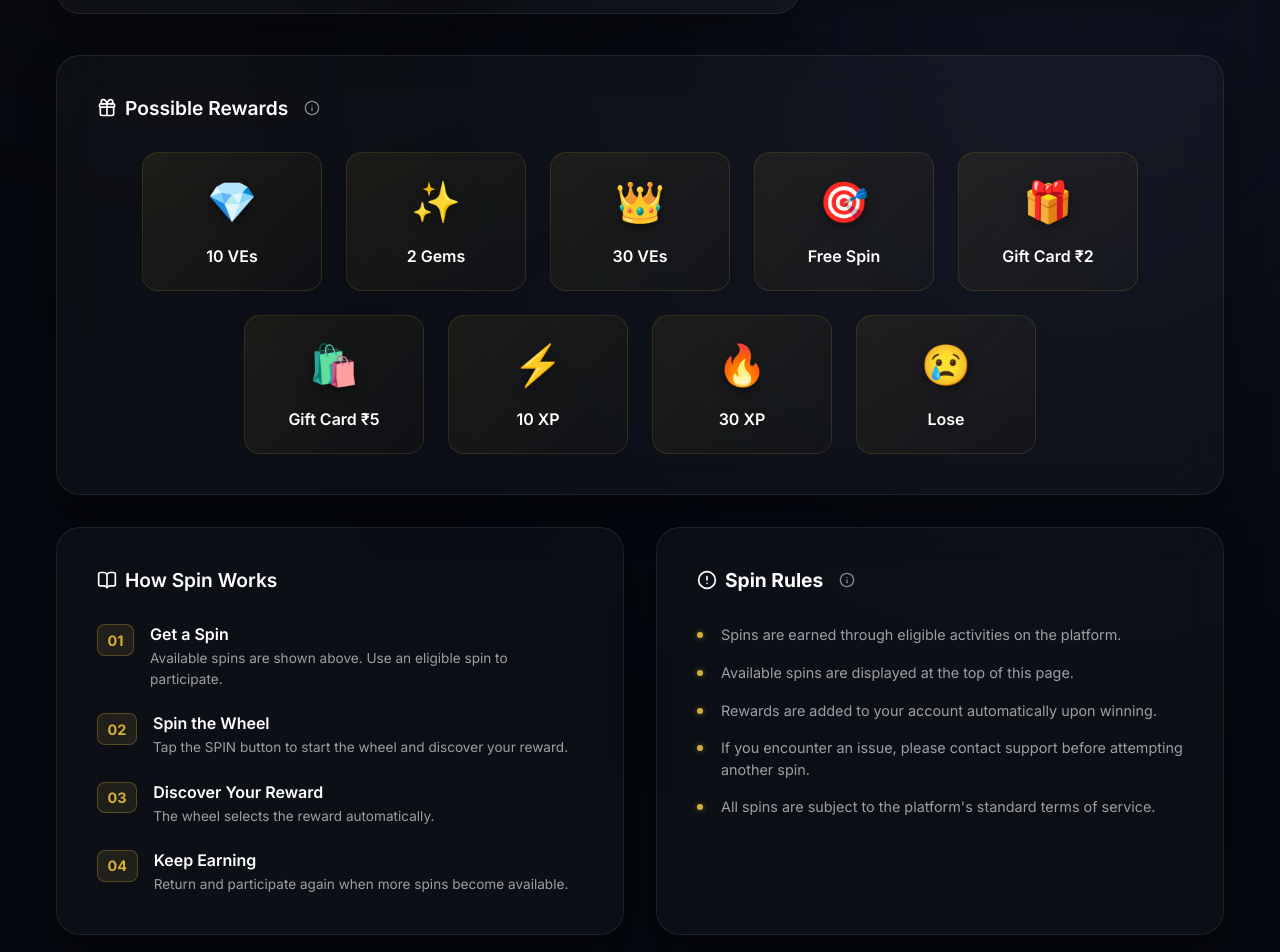
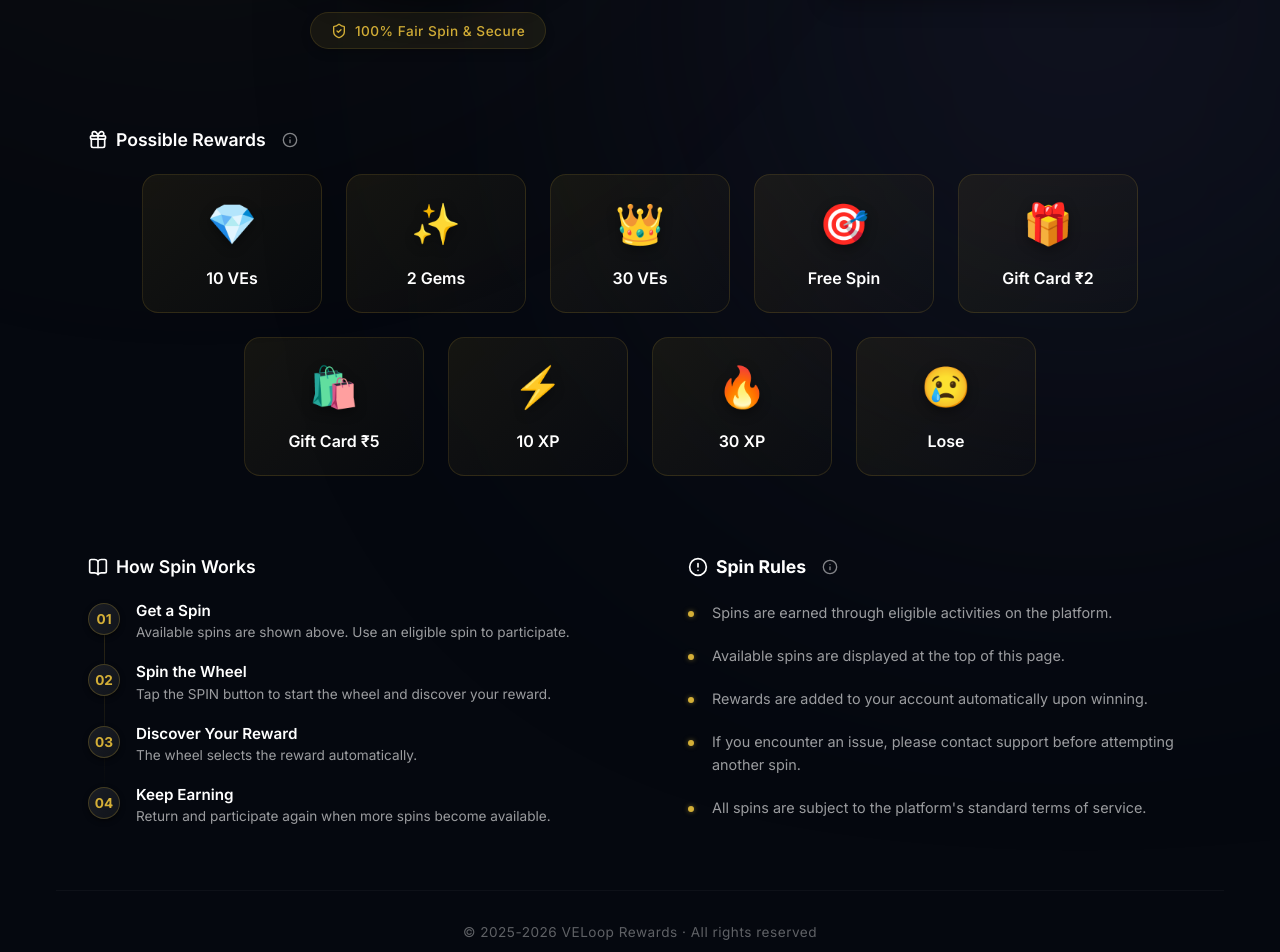
Before and after one commit to Souptik-Hazra/Veloop-Rewards-Spin-Wheel, a React app in the folder frontend/: page / in a window 1280 px wide. Shown: the part 580-1532 px from the top of the page. Built offline with nearby package versions, Linux system fonts and the light colour scheme; the HTML template or start-up script is replaced by a standard one.

Commit message:
UI Polish: Refine widget styling and add title fade animation on spin

```diff
--- a/frontend/src/components/SpinRules/SpinRules.jsx
+++ b/frontend/src/components/SpinRules/SpinRules.jsx
@@ -1,6 +1,6 @@
-import React, { useState } from 'react';
+import React from 'react';
 import Tooltip from '../Tooltip/Tooltip';
-import { BookOpen, AlertCircle, ChevronDown, ChevronUp } from 'lucide-react';
+import { BookOpen, AlertCircle } from 'lucide-react';
 
 const SpinRules = ({ styles }) => {
   return (
@@ -13,28 +13,28 @@ const SpinRules = ({ styles }) => {
         <div className={styles.stepsList}>
           <div className={styles.stepItem}>
             <div className={styles.stepNumber}>01</div>
-            <div>
+            <div className={styles.stepContent}>
               <h3 className={styles.stepHeading}>Get a Spin</h3>
               <p className={styles.stepDesc}>Available spins are shown above. Use an eligible spin to participate.</p>
             </div>
           </div>
           <div className={styles.stepItem}>
             <div className={styles.stepNumber}>02</div>
-            <div>
+            <div className={styles.stepContent}>
               <h3 className={styles.stepHeading}>Spin the Wheel</h3>
               <p className={styles.stepDesc}>Tap the SPIN button to start the wheel and discover your reward.</p>
             </div>
           </div>
           <div className={styles.stepItem}>
             <div className={styles.stepNumber}>03</div>
-            <div>
+            <div className={styles.stepContent}>
               <h3 className={styles.stepHeading}>Discover Your Reward</h3>
               <p className={styles.stepDesc}>The wheel selects the reward automatically.</p>
             </div>
           </div>
           <div className={styles.stepItem}>
             <div className={styles.stepNumber}>04</div>
-            <div>
+            <div className={styles.stepContent}>
               <h3 className={styles.stepHeading}>Keep Earning</h3>
               <p className={styles.stepDesc}>Return and participate again when more spins become available.</p>
             </div>
--- a/frontend/src/pages/SpinWheel/SpinWheel.jsx
+++ b/frontend/src/pages/SpinWheel/SpinWheel.jsx
@@ -5,7 +5,7 @@ import SpinHero from '../../components/SpinHero/SpinHero';
 import RewardPreview from '../../components/RewardPreview/RewardPreview';
 import SpinRules from '../../components/SpinRules/SpinRules';
 import RewardResult from '../../components/RewardResult/RewardResult';
-import { ChevronLeft, AlertTriangle } from 'lucide-react';
+import { ChevronLeft, AlertTriangle, ShieldCheck } from 'lucide-react';
 
 import { REWARDS } from '../../config/constants';
 import { apiService } from '../../services/apiService';
@@ -15,10 +15,22 @@ const SpinWheel = () => {
   const [isSpinning, setIsSpinning] = useState(false);
   const [showResult, setShowResult] = useState(false);
   const [wonReward, setWonReward] = useState(null);
+  const [isTitleHidden, setIsTitleHidden] = useState(false);
 
   // Loading and Error states
   const [isLoading, setIsLoading] = useState(true);
   const [hasError, setHasError] = useState(false);
+
+  useEffect(() => {
+    if (isSpinning) {
+      setIsTitleHidden(true);
+    } else if (isTitleHidden) {
+      const timer = setTimeout(() => {
+        setIsTitleHidden(false);
+      }, 2000);
+      return () => clearTimeout(timer);
+    }
+  }, [isSpinning]);
 
   // Simulated API Fetch
   const fetchData = async () => {
@@ -100,7 +112,16 @@ const SpinWheel = () => {
           </div>
         ) : (
           <div className={styles.wheelSection}>
-            <h2 className={styles.wheelTitle}>Spin. Discover. Get Rewarded.</h2>
+            <h2
+              className={styles.wheelTitle}
+              style={{
+                opacity: isTitleHidden ? 0 : 1,
+                transition: 'opacity 0.5s ease',
+                pointerEvents: isTitleHidden ? 'none' : 'auto'
+              }}
+            >
+              Spin. Discover. Get Rewarded.
+            </h2>
             <MainWheel
               rewards={REWARDS.map(r => ({ label: r.wheelLabel, icon: r.icon, color: r.color, ...r }))}
               onSpinRequest={handleSpinRequest}
@@ -109,6 +130,9 @@ const SpinWheel = () => {
               setIsSpinning={setIsSpinning}
               disabled={availableSpins === 0}
             />
+            <div className={styles.trustBadge}>
+              <ShieldCheck size={16} /> 100% Fair Spin & Secure
+            </div>
           </div>
         )}
 
--- a/frontend/src/pages/SpinWheel/SpinWheel.module.css
+++ b/frontend/src/pages/SpinWheel/SpinWheel.module.css
@@ -7,8 +7,8 @@
   --gold-primary: #D4AF37;
   --gold-light: #F3E5AB;
   --gold-dark: #996515;
-  --glass-bg: rgba(255, 255, 255, 0.03);
-  --glass-border: rgba(255, 255, 255, 0.08);
+  --glass-bg: rgba(255, 255, 255, 0.02);
+  --glass-border: rgba(255, 255, 255, 0.04);
   --text-primary: #ffffff;
   --text-secondary: rgba(255, 255, 255, 0.6);
 }
@@ -111,15 +111,14 @@
 /* Wheel Section */
 .wheelSection {
   grid-area: wheel;
-  background: var(--glass-bg);
-  backdrop-filter: blur(20px);
-  border: 1px solid var(--glass-border);
+  background: transparent; /* Changed from var(--glass-bg) per user request */
+  backdrop-filter: none; /* Removed blur per user request */
+  border: none;
   border-radius: 24px;
   padding: 1.5rem;
   display: flex;
   flex-direction: column;
   align-items: center;
-  box-shadow: 0 20px 40px rgba(0,0,0,0.4);
   position: relative;
   overflow: hidden;
   animation: fadeUp 1s cubic-bezier(0.16, 1, 0.3, 1) forwards;
@@ -135,6 +134,22 @@
   -webkit-background-clip: text;
   -webkit-text-fill-color: transparent;
   letter-spacing: -0.5px;
+}
+
+.trustBadge {
+  margin-top: 1.5rem;
+  display: flex;
+  align-items: center;
+  gap: 0.5rem;
+  font-size: 0.85rem;
+  font-weight: 500;
+  color: var(--gold-primary);
+  background: rgba(212, 175, 55, 0.08);
+  border: 1px solid rgba(212, 175, 55, 0.15);
+  padding: 0.6rem 1.25rem;
+  border-radius: 50px;
+  letter-spacing: 0.5px;
+  box-shadow: 0 4px 10px rgba(0, 0, 0, 0.2);
 }
 
 @keyframes fadeUp {
@@ -193,7 +208,8 @@
   width: 70px;
   height: 70px;
   border-radius: 50%;
-  background: linear-gradient(135deg, var(--gold-light), var(--gold-primary), var(--gold-dark));
+  /* Softer brushed metallic gradient instead of harsh yellow */
+  background: linear-gradient(135deg, #F3E5AB 0%, #D4AF37 40%, #B8860B 80%, #996515 100%);
   display: flex;
   align-items: center;
   justify-content: center;
@@ -261,19 +277,22 @@
 /* Full Width Widgets */
 
 .fullWidthWidget {
-  background: var(--glass-bg);
-  backdrop-filter: blur(20px);
-  border: 1px solid var(--glass-border);
+  background: transparent;
+  backdrop-filter: none;
+  border: none;
   border-radius: 24px;
-  padding: 2.5rem;
-  box-shadow: 0 20px 40px rgba(0,0,0,0.4);
-  margin-top: 2rem;
+  padding: 2rem; /* Reduced from 2.5rem */
+  box-shadow: none;
+  margin-top: 1.5rem; /* Reduced from 2rem */
+  height: 100%; /* For balance */
+  display: flex;
+  flex-direction: column;
 }
 
 .widgetTitle {
-  font-size: 1.2rem;
+  font-size: 1.1rem; /* Slightly tighter */
   font-weight: 600;
-  margin-bottom: 2rem;
+  margin-bottom: 1.5rem; /* Reduced from 2rem */
   display: flex;
   align-items: center;
   gap: 0.5rem;
@@ -441,42 +460,68 @@
   display: grid;
   grid-template-columns: repeat(auto-fit, minmax(300px, 1fr));
   gap: 2rem;
-  margin-top: 2rem;
+  margin-top: 1rem;
 }
 
 .stepsList {
   display: flex;
   flex-direction: column;
-  gap: 1.5rem;
+  gap: 1.25rem;
+  position: relative;
+}
+
+/* Connecting timeline line */
+.stepsList::before {
+  content: '';
+  position: absolute;
+  left: 16px; /* center of 32px badge */
+  top: 16px;
+  bottom: 30px; /* Stop before last item finishes */
+  width: 1px;
+  background: linear-gradient(to bottom, rgba(212, 175, 55, 0.2), transparent);
+  z-index: 0;
 }
 
 .stepItem {
   display: flex;
   gap: 1rem;
   align-items: flex-start;
+  position: relative;
+  z-index: 1;
 }
 
 .stepNumber {
-  background: rgba(212, 175, 55, 0.1);
+  background: linear-gradient(135deg, #1A1D24, #11141A);
   color: var(--gold-primary);
   font-weight: 700;
-  font-size: 0.9rem;
-  padding: 0.4rem 0.6rem;
-  border-radius: 8px;
-  border: 1px solid rgba(212, 175, 55, 0.3);
+  font-size: 0.85rem;
+  width: 32px;
+  height: 32px;
+  display: flex;
+  align-items: center;
+  justify-content: center;
+  border-radius: 50%;
+  border: 1px solid rgba(212, 175, 55, 0.25);
+  flex-shrink: 0;
+  box-shadow: 0 2px 5px rgba(0,0,0,0.5);
+  margin-top: 2px; /* optical alignment with text */
+}
+
+.stepContent {
+  flex: 1;
 }
 
 .stepHeading {
-  font-size: 1rem;
+  font-size: 0.95rem;
   font-weight: 600;
   color: var(--text-primary);
-  margin-bottom: 0.25rem;
+  margin-bottom: 0.2rem;
 }
 
 .stepDesc {
   font-size: 0.85rem;
   color: var(--text-secondary);
-  line-height: 1.5;
+  line-height: 1.4;
 }
 
 .rulesList {
@@ -485,7 +530,7 @@
   margin: 0;
   display: flex;
   flex-direction: column;
-  gap: 1rem;
+  gap: 1.25rem; /* Increased gap to let it breathe */
 }
 
 .rulesList li {
@@ -493,14 +538,14 @@
   padding-left: 1.5rem;
   font-size: 0.9rem;
   color: var(--text-secondary);
-  line-height: 1.5;
+  line-height: 1.6; /* Increased line height */
 }
 
 .rulesList li::before {
   content: '';
   position: absolute;
   left: 0;
-  top: 8px;
+  top: 10px;
   width: 6px;
   height: 6px;
   background: var(--gold-primary);
@@ -800,7 +845,7 @@ a:focus-visible {
 
 /* Footer */
 .footer {
-  margin-top: 4rem;
+  margin-top: 2rem; /* Reduced from 4rem */
   padding-top: 2rem;
   border-top: 1px solid var(--glass-border);
   display: flex;
@@ -812,13 +857,13 @@ a:focus-visible {
 }
 
 .footerText, .footerLinks {
-  color: var(--gold-primary);
+  color: var(--text-secondary);
   font-size: 0.85rem;
   letter-spacing: 0.5px;
 }
 
 .footerText {
-  opacity: 0.7;
+  opacity: 0.6;
   line-height: 1.4;
   width: 100%;
 }
```
